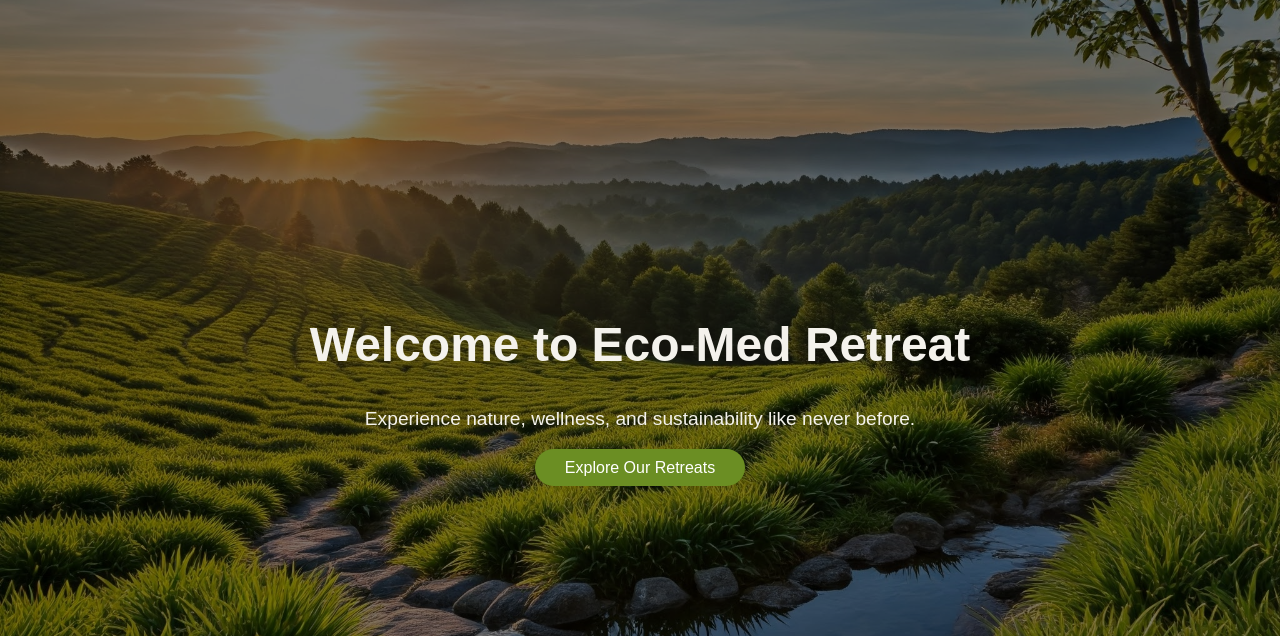
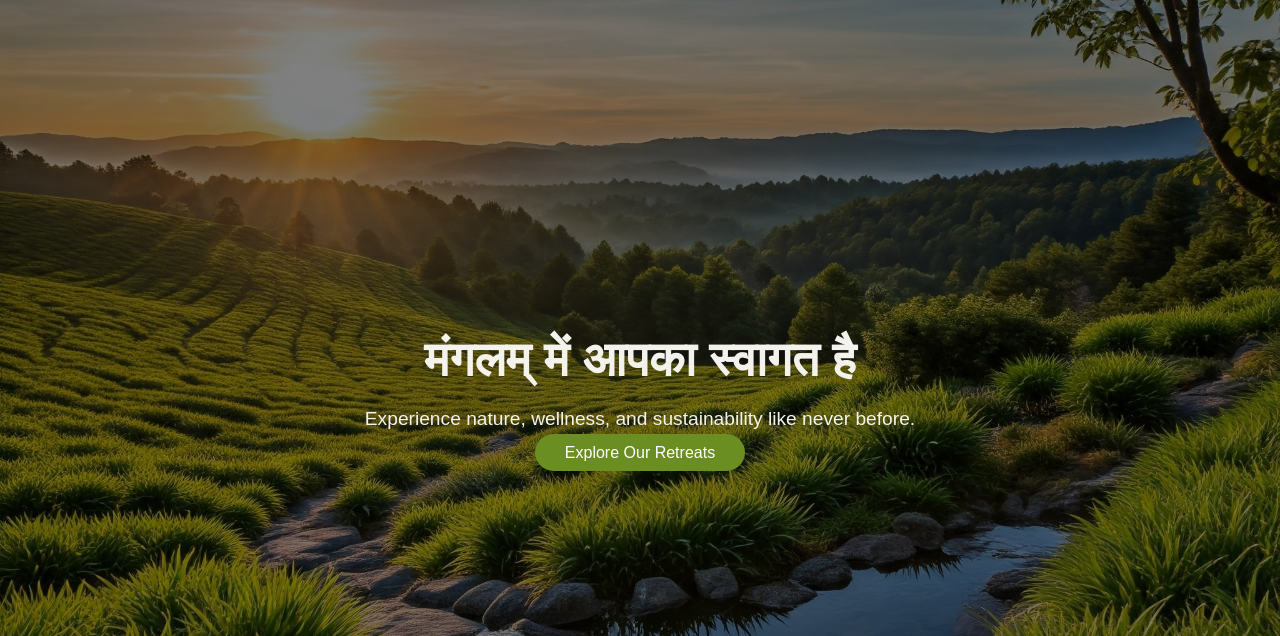
Before and after one commit to coder-aadii/Mangalam-Eco-Med-Retreat, a website: page pages/index.html in a window 1280 px wide. Shown: the part 164-800 px from the top of the page. Drawn offline with Linux system fonts and the light colour scheme.

Commit message:
minor update

```diff
--- a/assets/css/main.css
+++ b/assets/css/main.css
@@ -129,7 +129,8 @@ nav ul li a:hover {
 }
 
 .hero p {
-    margin: 20px 0;
+    margin-top: 5px;
+    margin-bottom: 5px;
     font-size: 1.2rem;
 }
 
--- a/pages/index.html
+++ b/pages/index.html
@@ -36,7 +36,7 @@
     <!-- Hero Section -->
     <section class="hero">
         <div class="hero-content">
-            <h1>Welcome to Eco-Med Retreat</h1>
+            <h1>मंगलम् में आपका स्वागत है</h1>
             <p>Experience nature, wellness, and sustainability like never before.</p>
             <a href="retreats.html" class="cta-btn">Explore Our Retreats</a>
         </div>
```
